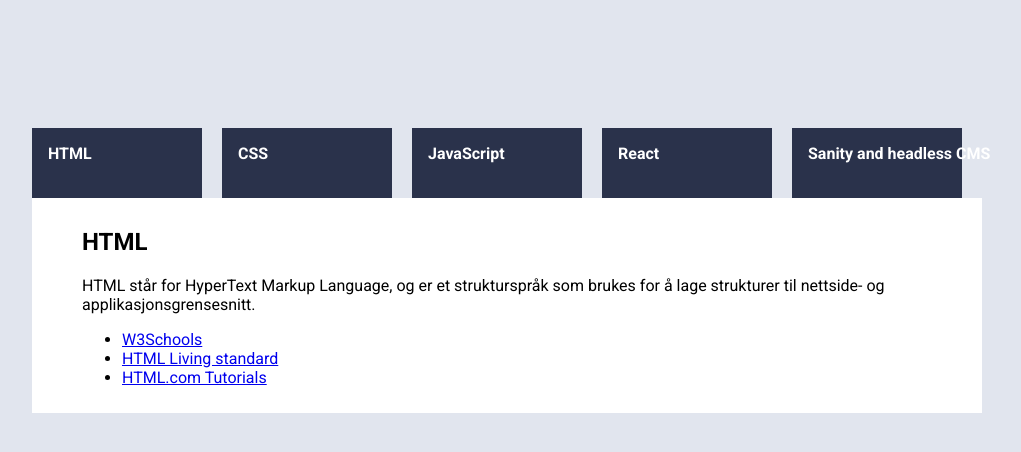
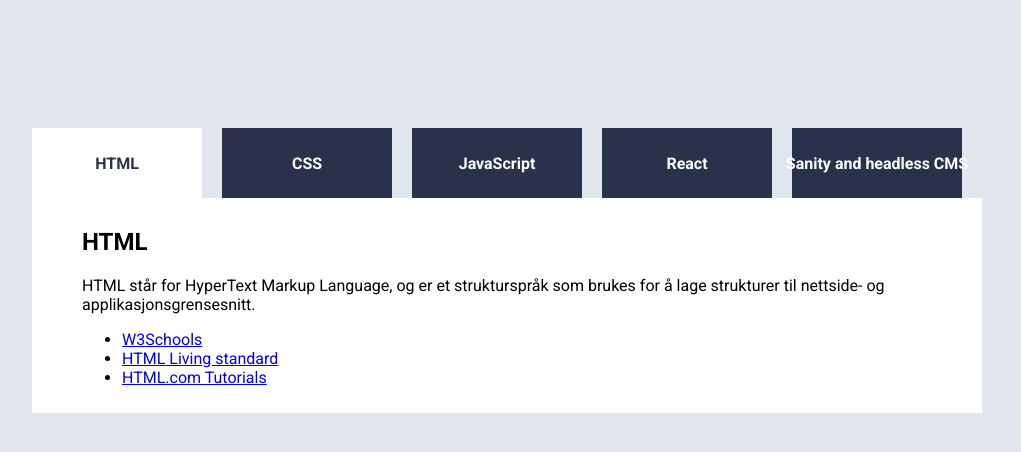
Before and after one commit to ThatsGreatDude/uin25ak1_resource_layout_Steffensen-Andersen, a plain HTML site: page index.html in a window 1280 px wide. Shown: the whole page, without its empty margins (133-1154 px from the left). Drawn offline with Linux system fonts and the light colour scheme.

Commit message:
html markert, kilder, css
Fikset litt mer på css, katergoriene er nå sentrert, html kategorien starter nå opp som markert, slik på bildet.

```diff
--- a/script.js
+++ b/script.js
@@ -20,7 +20,9 @@ document.addEventListener("DOMContentLoaded", function () {
         }
     }
 
-    // Vis HTML-ressurser når siden lastes
+    const firstLink = categoryLinks[0];
+    firstLink.classList.add("selected");
+
     displayCategoryInfo("HTML");
 
     categoryLinks.forEach(link => {
@@ -35,3 +37,5 @@ document.addEventListener("DOMContentLoaded", function () {
         });
     });
 });
+
+/*Chatgpt: https://chatgpt.com/share/679c9432-596c-800d-84b1-089c51a8d1b3  */
--- a/styles.css
+++ b/styles.css
@@ -22,7 +22,7 @@ main {
 }
 
 nav {
-    background-color: none;
+    background-color: transparent;
     display: flex;
     justify-content: center;
     align-items: center;
@@ -36,8 +36,10 @@ nav ul {
     padding: 0;
 }
 
-nav a { /*Fiks dette!!*/
-    display: inline-block;
+nav a {
+    display: flex;
+    justify-content: center;
+    align-items: center;
     padding: 1rem;
     color: var(--white);
     text-decoration: none;
@@ -52,10 +54,11 @@ nav a { /*Fiks dette!!*/
 nav a.selected {
     color: var(--blue);
     background-color: var(--white);
+    font-weight: bold;
 }
 
 #category-info-container {
-    list-style-type: none; /*Må fiksess på*/
+    list-style-type: none;
     display: flex;
     align-items: center;
     justify-content: center;
```
Also changed, not shown: 1 other file.
